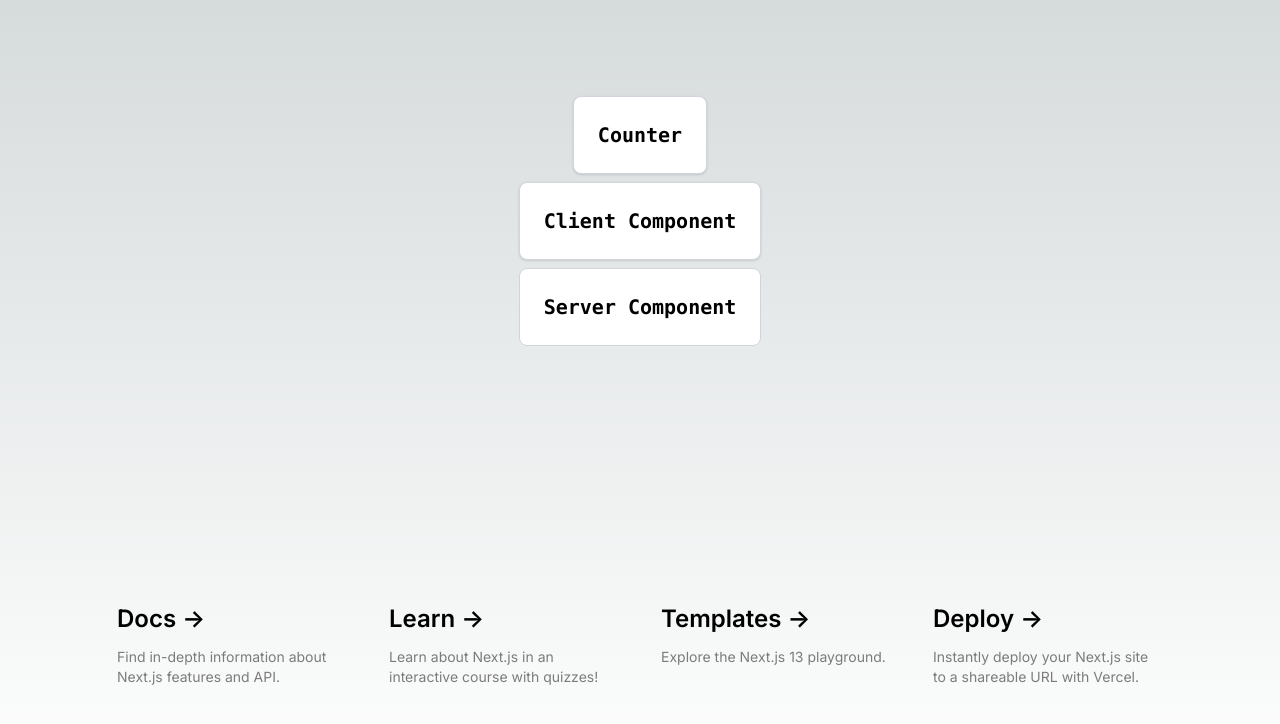
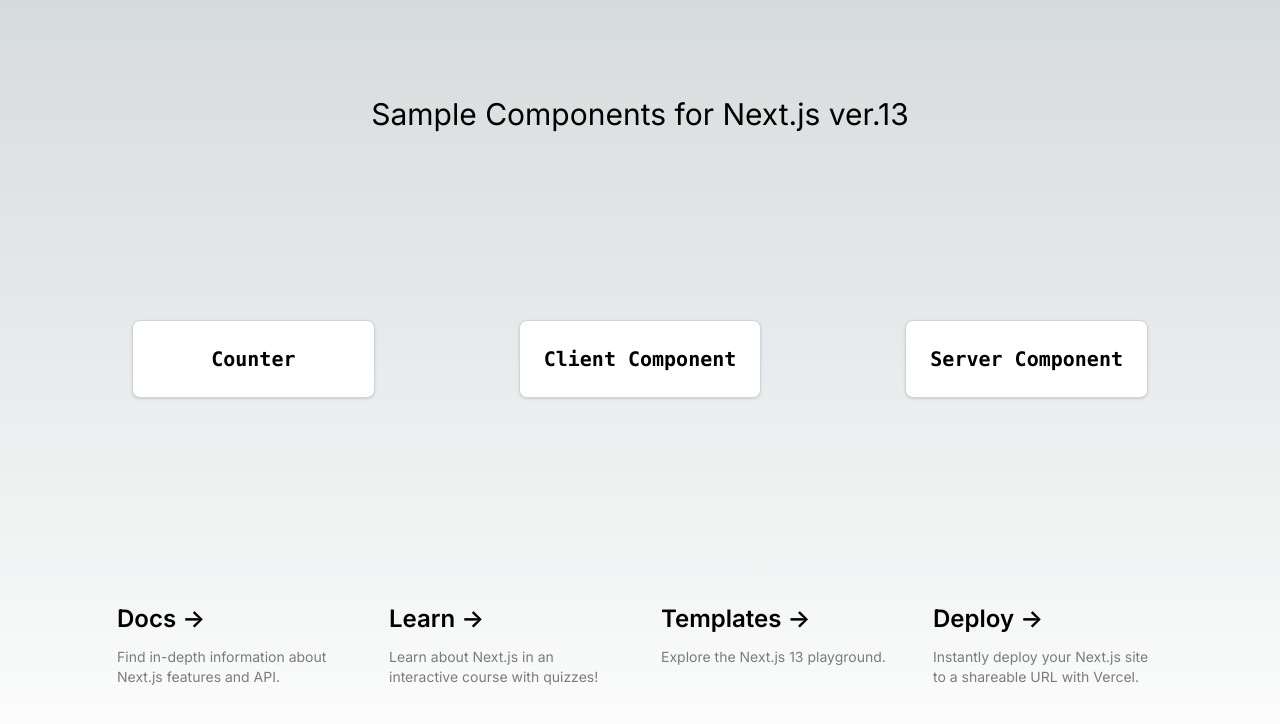
Before and after one commit to 9yamamo9/sandbox-next-app-router, a Next.js app: page / in a window 1280 px wide. Shown: the top 724 px of the page. Built offline with nearby package versions, Linux system fonts and the light colour scheme.

Commit message:
mod: change page style

```diff
--- a/app/counter/page.tsx
+++ b/app/counter/page.tsx
@@ -6,7 +6,7 @@
   const [count, setCount] = useState<number>(0)
 
   return (
-    <div className="text-center m-16">
+    <div className="text-center m-16 min-h-screen">
       <div className="text-3xl">You clicked {count} times</div>
       <button
         onClick={() => {
--- a/app/page.tsx
+++ b/app/page.tsx
@@ -4,51 +4,29 @@
 export default function Home() {
   return (
     <main className="flex min-h-screen flex-col items-center justify-between p-24">
-      {/*<div className="z-10 w-full max-w-5xl items-center justify-between font-mono text-sm lg:flex">*/}
-      {/*  <p className="fixed left-0 top-0 flex w-full justify-center border-b border-gray-300 bg-gradient-to-b from-zinc-200 pb-6 pt-8 backdrop-blur-2xl dark:border-neutral-800 dark:bg-zinc-800/30 dark:from-inherit lg:static lg:w-auto  lg:rounded-xl lg:border lg:bg-gray-200 lg:p-4 lg:dark:bg-zinc-800/30">*/}
-      {/*    Get started by editing&nbsp;*/}
-      {/*    <code className="font-mono font-bold">app/page.tsx</code>*/}
-      {/*  </p>*/}
-      {/*  <div className="fixed bottom-0 left-0 flex h-48 w-full items-end justify-center bg-gradient-to-t from-white via-white dark:from-black dark:via-black lg:static lg:h-auto lg:w-auto lg:bg-none">*/}
-      {/*    <a*/}
-      {/*      className="pointer-events-none flex place-items-center gap-2 p-8 lg:pointer-events-auto lg:p-0"*/}
-      {/*      href="https://vercel.com?utm_source=create-next-app&utm_medium=appdir-template&utm_campaign=create-next-app"*/}
-      {/*      target="_blank"*/}
-      {/*      rel="noopener noreferrer"*/}
-      {/*    >*/}
-      {/*      By <Image src="/vercel.svg" alt="Vercel Logo" className="dark:invert" width={100} height={24} priority />*/}
-      {/*    </a>*/}
-      {/*  </div>*/}
-      {/*</div>*/}
+      <div>
+        <h1 className="text-3xl">Sample Components for Next.js ver.13</h1>
+      </div>
 
-      <div className="place-items-center place-content-center grid lg:grid-cols-1 lg:space-y-2 text-center">
+      <div className="grid lg:grid-cols-3 text-center gap-36">
         <div className="block p-6 bg-white border border-gray-300 rounded-lg shadow hover:bg-gray-100 ">
           <Link href="/counter" className="font-bold font-mono text-xl">
             Counter
           </Link>
         </div>
+
         <div className="block p-6 bg-white border border-gray-300 rounded-lg shadow hover:bg-gray-100">
           <Link href="/" className="font-bold font-mono text-xl">
             Client Component
           </Link>
         </div>
-        <div className="block p-6 bg-white border border-gray-300 rounded-lg ">
+
+        <div className="block p-6 bg-white border border-gray-300 rounded-lg shadow hover:bg-gray-100">
           <Link href="/" className="font-bold font-mono text-xl">
             Server Component
           </Link>
         </div>
       </div>
-
-      {/*<div className="relative flex place-items-center before:absolute before:h-[300px] before:w-[480px] before:-translate-x-1/2 before:rounded-full before:bg-gradient-radial before:from-white before:to-transparent before:blur-2xl before:content-[''] after:absolute after:-z-20 after:h-[180px] after:w-[240px] after:translate-x-1/3 after:bg-gradient-conic after:from-sky-200 after:via-blue-200 after:blur-2xl after:content-[''] before:dark:bg-gradient-to-br before:dark:from-transparent before:dark:to-blue-700 before:dark:opacity-10 after:dark:from-sky-900 after:dark:via-[#0141ff] after:dark:opacity-40 before:lg:h-[360px] z-[-1]">*/}
-      {/*  <Image*/}
-      {/*    className="relative dark:drop-shadow-[0_0_0.3rem_#ffffff70] dark:invert"*/}
-      {/*    src="/next.svg"*/}
-      {/*    alt="Next.js Logo"*/}
-      {/*    width={180}*/}
-      {/*    height={37}*/}
-      {/*    priority*/}
-      {/*  />*/}
-      {/*</div>*/}
 
       <div className="mb-32 grid text-center lg:mb-0 lg:grid-cols-4 lg:text-left">
         <a
```
